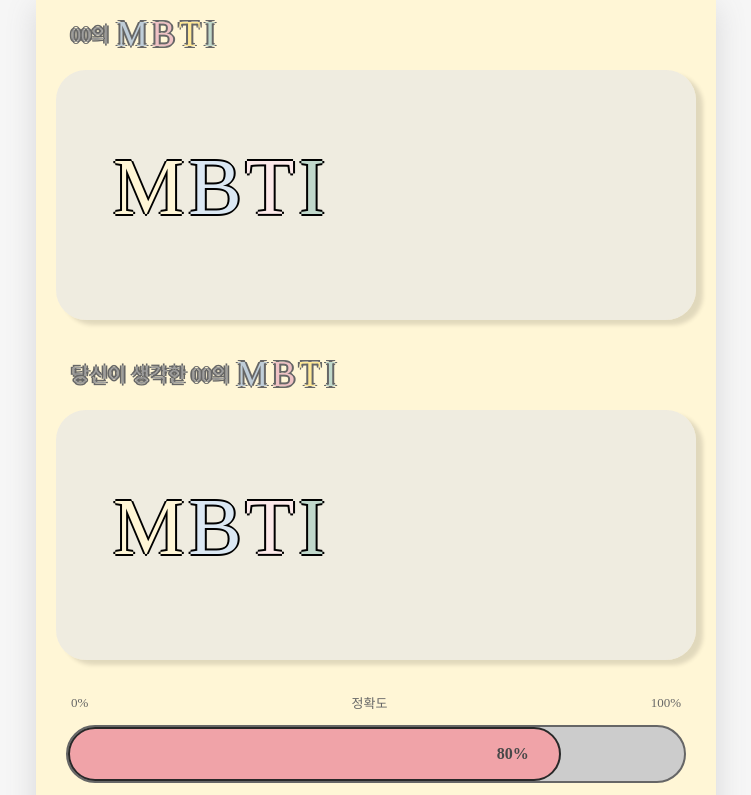
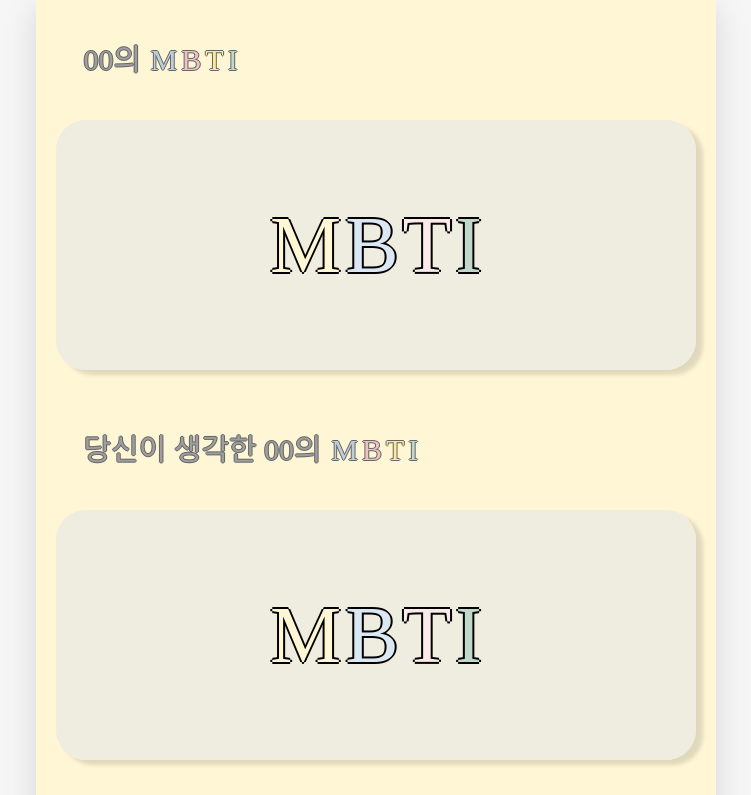
Before and after one commit to Guess-My-MBTI/GuessMyMBTI, a React (Create React App) app in the folder src/main/frontend/: page /guest-result in a window 1280 px wide. Shown: the top 795 px of the page, without its empty margins (264-1015 px from the left). Built offline with nearby package versions, Linux system fonts and the light colour scheme; a web font is replaced by a local one.

Commit message:
css 통일하게

```diff
--- a/src/main/frontend/src/App.css
+++ b/src/main/frontend/src/App.css
@@ -187,8 +187,8 @@
   left: 50%;
   transform: translate(-50%, -50%);
   font-size: 80px;
-  text-shadow: -1px 0 rgb(0, 0, 0), 0 1px rgb(0, 0, 0), 1px 0 rgb(0, 0, 0),
-    0 -1px rgb(0, 0, 0);
+  text-shadow: -2px 0 rgb(0, 0, 0), 0 2px rgb(0, 0, 0), 2px 0 rgb(0, 0, 0),
+    0 -2px rgb(0, 0, 0);
 }
 
 .OwnerResult .m {
@@ -209,10 +209,10 @@
   color: rgba(192, 216, 203, 1);
 
   letter-spacing: 0.09em;
-  margin-left: 20px;
 }
 
 .OwnerResult .mbti-sum {
+  margin-left: 20px;
   text-shadow: -2px 0 rgb(255, 255, 255), 0 2px rgb(255, 255, 255),
     2px 0 rgb(255, 255, 255), 0 -2px rgb(255, 255, 255);
 }
@@ -444,29 +444,33 @@
 
 /* ==============================GuestResult=============================== */
 
+.GuestResult {
+  display: grid;
+}
+
 .GuestResult .answer,
 .choose {
-  padding-left: 10px;
   display: flex;
-  text-align: center;
   align-items: center;
   justify-content: left;
   white-space: pre-wrap;
-  text-shadow: -2px 0 #666666, 0 2px #666666, 2px 0 #666666, 0 -2px #666666;
+  text-shadow: -1px 0 #666666, 0 1px #666666, 1px 0 #666666, 0 -1px #666666;
   line-height: 0%;
-  margin: 0;
+  margin-top: 30px;
+  margin-bottom: 30px;
+  margin-left: 20px;
 }
 
 .GuestResult .name,
 .c_name {
   color: #9e9e9e;
-  font-size: 20px;
+  font-size: 30px;
 }
 
 .GuestResult .mbti,
 .c_mbti {
   display: flex;
-  font-size: 35px;
+  font-size: 30px;
 }
 
 .GuestResult .m {
@@ -507,10 +511,12 @@
 
 .GuestResult .answerCard .mbti,
 .chooseCard .mbti {
-  text-align: center;
-  align-items: center;
+  display: flex;
+  position: absolute;
+  top: 50%;
+  left: 50%;
+  transform: translate(-50%, -50%);
   margin-bottom: 15px;
-  margin-left: 55px;
   font-size: 80px;
   text-shadow: -2px 0 #000000, 0 2px #000000, 2px 0 #000000, 0 -2px #000000;
 }
```
